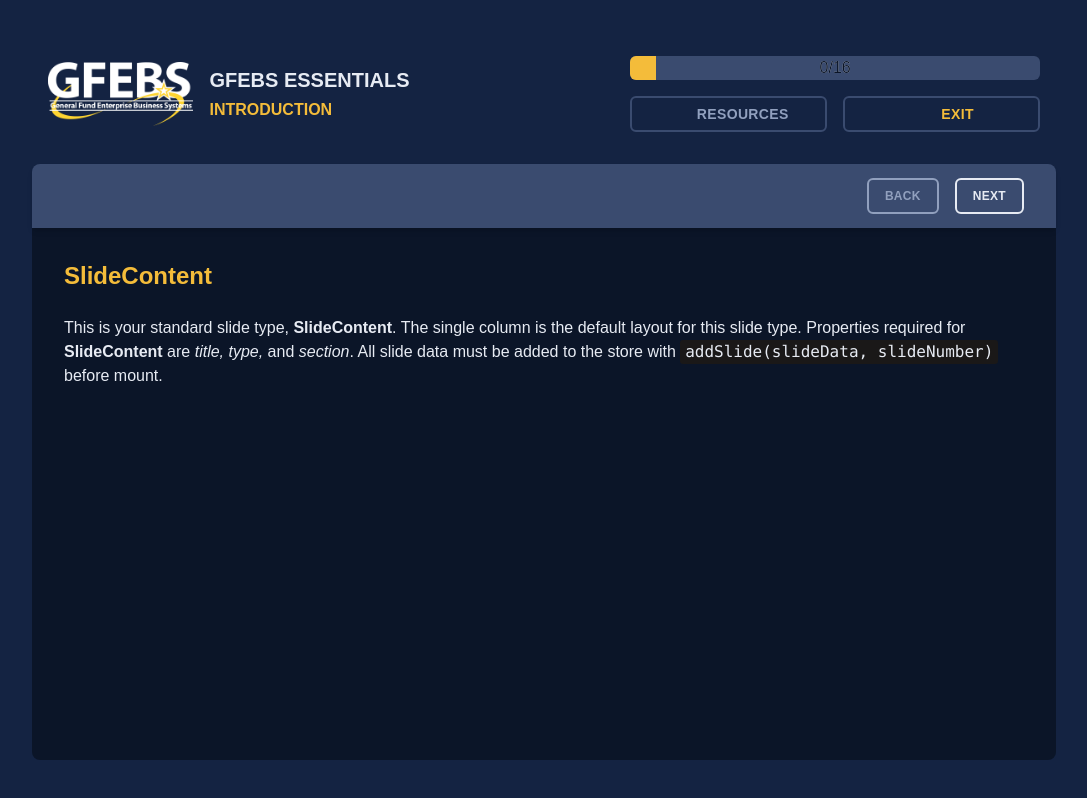
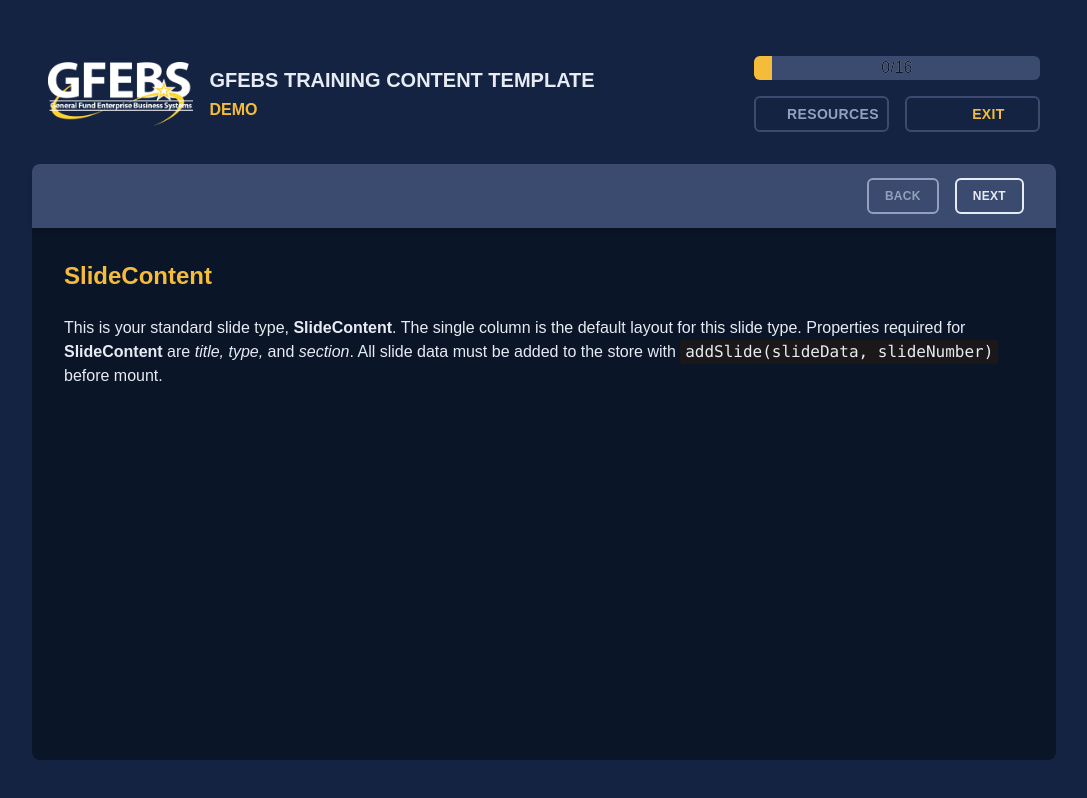
Before and after one commit to gfebs-dev-team/template-training-content, a Vue app: page / in a window 1280 px wide. Shown: the whole page, without its empty margins (96-1183 px from the left). Built offline with nearby package versions, Linux system fonts and the light colour scheme; some icons are missing.

Commit message:
minor changes

```diff
--- a/src/App.vue
+++ b/src/App.vue
@@ -1,13 +1,40 @@
 <script setup>
-import ContentContainer from './components/ContentContainer.vue'
+import ContentHeader from '@/components/ContentHeader.vue'
+import AppGlossary from '@/components/AppGlossary.vue'
+import AppNav from '@/components/AppNav.vue'
+import SideBar from '@/components/SideBar.vue'
+import SlideContainer from '@/components/SlideContainer.vue'
+import glossary from './assets/glossary.json'
+import { useSlidesStore } from '@/stores/slides'
+import { storeToRefs } from 'pinia'
 
 const courseData = {
   courseCode: ' ',
-  courseTitle: 'Essentials',
-  topic: 'Introduction'
+  courseTitle: 'Training Content Template',
+  topic: 'Demo'
 }
+
+const slides = useSlidesStore()
+const { glossaryState, sidebarState } = storeToRefs(slides)
+const { toggleSidebar } = slides
 </script>
 
 <template>
-  <ContentContainer :courseData="courseData" />
+  <main
+    class="flex h-dvh flex-col justify-between xl:items-center xl:bg-spacecadet xl:px-32 xl:py-10"
+  >
+    <AppGlossary :glossary="glossary" v-if="glossaryState"></AppGlossary>
+
+    <ContentHeader @toggleSidebar="toggleSidebar()" :courseData="courseData"></ContentHeader>
+    <section
+      class="relative flex size-full h-full flex-col justify-between overflow-hidden xl:rounded-b-lg bg-oxfordblue xl:max-w-[1200px]"
+    >
+      <SideBar :sidebarState="sidebarState" />
+
+      <SlideContainer />
+    </section>
+
+    <AppNav :courseData="courseData" />
+    <!-- Bottom Nav -->
+  </main>
 </template>
--- a/src/components/ContentContainer.vue
+++ /dev/null
@@ -1,40 +0,0 @@
-<script setup>
-import ContentHeader from '../components/ContentHeader.vue'
-import AppGlossary from './AppGlossary.vue'
-import AppNav from './AppNav.vue'
-import SideBar from './SideBar.vue'
-import SlideContainer from './SlideContainer.vue'
-import glossary from '../assets/glossary.json'
-import { useSlidesStore } from '@/stores/slides'
-import { storeToRefs } from 'pinia'
-
-defineProps(['courseData'])
-const slides = useSlidesStore()
-const { glossaryState, sidebarState } = storeToRefs(slides)
-const { toggleSidebar } = slides
-</script>
-
-<template>
-  <main
-    class="flex h-dvh flex-col justify-between xl:items-center xl:bg-spacecadet xl:px-32 xl:py-10"
-  >
-    <AppGlossary :glossary="glossary" v-if="glossaryState"></AppGlossary>
-
-    <ContentHeader @toggleSidebar="toggleSidebar()" :courseData="courseData"></ContentHeader>
-    <section
-      class="relative flex size-full h-full flex-col justify-between overflow-hidden xl:rounded-b-lg bg-oxfordblue xl:max-w-[1200px]"
-    >
-      <SideBar :sidebarState="sidebarState" />
-
-      <SlideContainer />
-    </section>
-
-    <AppNav :courseData="courseData" />
-    <!-- Bottom Nav -->
-  </main>
-  <!-- <main>
-
-
-
-  </main> -->
-</template>
--- a/src/components/ContentHeader.vue
+++ b/src/components/ContentHeader.vue
@@ -21,26 +21,27 @@ function openLink(link) {
 function disable() {
   var dis = true
   if (testing) {
-    dis = !(current.value < (total - 1))
-  }
-  else {
+    dis = !(current.value < total - 1)
+  } else {
     dis = !slides.next
   }
 
   return dis
 }
 
-
 defineProps(['courseData'])
 </script>
 
 <template>
-  <div class="z-10 box-content flex w-full flex-col items-center justify-end bg-spacecadet xl:gap-4 xl:max-w-[1200px]">
-    <div class="grid h-min sm:h-20 w-full grid-cols-[auto_auto_1fr] items-center gap-4 p-4 xl:h-auto">
+  <div
+    class="z-10 box-content flex w-full flex-col items-center justify-end bg-spacecadet xl:gap-4 xl:max-w-[1200px]"
+  >
+    <div
+      class="grid h-min sm:h-20 w-full grid-cols-[auto_auto_1fr] items-center gap-4 p-4 xl:h-auto"
+    >
       <img class="h-8 md:h-12 xl:h-16" src="/gfebs_white.png" />
       <div class="flex flex-col gap-1">
-        <h1
-          class="max-w-56 text-balance text-sm font-bold uppercase text-aliceblue md:text-base xl:max-w-64 xl:text-xl">
+        <h1 class="text-balance text-sm font-bold uppercase text-aliceblue md:text-base xl:text-xl">
           GFEBS {{ courseData.courseCode }}
           {{ courseData.courseTitle }}
         </h1>
@@ -50,42 +51,61 @@ defineProps(['courseData'])
       </div>
       <div class="flex flex-col gap-4 justify-self-end xl:w-2/3">
         <AppProgress class="hidden xl:block" />
-        <div class="grid grid-rows-2 sm:grid-rows-1 sm:grid-cols-2 w-full justify-end gap-1 md:gap-4">
-          <AppPopover class-name="order-2 sm:order-none"
-            buttonStyle="relative max-w-36 h-full justify-self-end border-masblue border-3 text-coolgrey p-1 px-2 text-xs text-aliceblue lg:text-sm flex xl:w-full xl:max-w-none ">
+        <div
+          class="grid grid-rows-2 sm:grid-rows-1 sm:grid-cols-2 w-full justify-end gap-1 md:gap-4"
+        >
+          <AppPopover
+            class-name="order-2 sm:order-none"
+            buttonStyle="relative max-w-36 h-full justify-self-end border-masblue border-3 text-coolgrey p-1 px-2 text-xs text-aliceblue lg:text-sm flex xl:w-full xl:max-w-none "
+          >
             <template #button-name>
               <RiDatabaseLine class="size-5 fill-coolgrey" /> Resources
             </template>
             <template #menu>
-              <a v-if="glossaryEnable"
+              <a
+                v-if="glossaryEnable"
                 class="font-bold p-2 rounded hover:bg-masblue transition-colors text-xs text-aliceblue md:text-sm xl:w-full xl:max-w-none"
-                @click="glossaryState = !glossaryState">Glossary</a>
-              <a class="font-bold p-2 rounded hover:bg-masblue transition-colors text-xs text-aliceblue md:text-sm xl:w-full xl:max-w-none"
-                @click="openLink('https://gfebs.army.mil/gm')">GFEBS Production PSW</a>
+                @click="glossaryState = !glossaryState"
+                >Glossary</a
+              >
+              <a
+                class="font-bold p-2 rounded hover:bg-masblue transition-colors text-xs text-aliceblue md:text-sm xl:w-full xl:max-w-none"
+                @click="openLink('https://gfebs.army.mil/gm')"
+                >GFEBS Production PSW</a
+              >
             </template>
           </AppPopover>
           <AppButton
             class="w-full justify-self-end border-masblue border-3 text-saffron bg-transparent p-1 px-2 text-xs md:text-sm xl:w-full xl:max-w-none"
-            @click="windowClose()">
+            @click="windowClose()"
+          >
             <RiCloseLine class="size-6 fill-saffron" /> EXIT
           </AppButton>
         </div>
       </div>
     </div>
     <div
-      class="grid h-16 w-full grid-cols-[1.5rem_1fr_auto] items-center gap-4 border-t border-masblue p-4 shadow-md transition md:h-12 md:py-1 xl:h-16 xl:rounded-t-lg xl:border-t-0 xl:bg-masblue">
-      <RiMenuLine @click="$emit('toggleSidebar')" class="size-6 fill-coolgrey p-1 hover:cursor-pointer xl:size-8">
+      class="grid h-16 w-full grid-cols-[1.5rem_1fr_auto] items-center gap-4 border-t border-masblue p-4 shadow-md transition md:h-12 md:py-1 xl:h-16 xl:rounded-t-lg xl:border-t-0 xl:bg-masblue"
+    >
+      <RiMenuLine
+        @click="$emit('toggleSidebar')"
+        class="size-6 fill-coolgrey p-1 hover:cursor-pointer xl:size-8"
+      >
       </RiMenuLine>
 
       <div class="hidden h-12 items-center justify-end gap-4 text-xs text-aliceblue xl:flex">
         <AppButton
           class="h-fit max-w-fit border-2 border-aliceblue p-2 px-4 disabled:border-coolgrey disabled:text-coolgrey"
-          @click="goPrev()" :disabled="!slides.prev">
+          @click="goPrev()"
+          :disabled="!slides.prev"
+        >
           Back
         </AppButton>
         <AppButton
           class="h-fit max-w-fit border-2 border-aliceblue p-2 px-4 disabled:border-coolgrey disabled:text-coolgrey"
-          @click="goNext()" :disabled="disable()">
+          @click="goNext()"
+          :disabled="disable()"
+        >
           Next
         </AppButton>
       </div>
```
